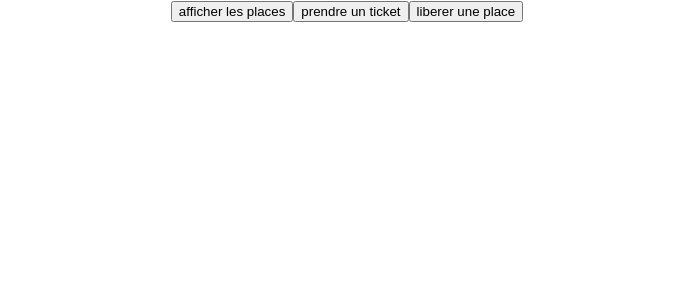
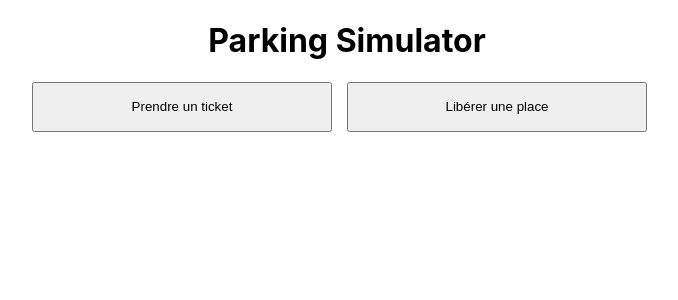
Before and after one commit to TheWincher/parking, a React (Create React App) app in the folder frontend/: page / in a window 1280 px wide. Shown: the top 300 px of the page, without its empty margins (293-971 px from the left). Built offline with nearby package versions, Linux system fonts and the light colour scheme; no server answers.

Commit message:
print error in front

```diff
--- a/frontend/public/index.html
+++ b/frontend/public/index.html
@@ -24,7 +24,7 @@
       work correctly both with client-side routing and a non-root public URL.
       Learn how to configure a non-root public URL by running `npm run build`.
     -->
-    <title>React Redux App</title>
+    <title>Parking Simulator</title>
   </head>
   <body>
     <noscript>You need to enable JavaScript to run this app.</noscript>
--- a/frontend/src/features/parking/parkingAPI.ts
+++ b/frontend/src/features/parking/parkingAPI.ts
@@ -21,5 +21,6 @@ export async function leave(id: number) : Promise<void> {
         method: 'GET',
         headers: { 'Content-Type': 'application/json' },
     });
-    return await response.json();
+
+    if(!response.ok) throw await response.json();
 }
--- a/frontend/src/features/parking/parkingSlice.ts
+++ b/frontend/src/features/parking/parkingSlice.ts
@@ -9,10 +9,12 @@ export interface ParkingSpace {
 
 export interface ParkingState {
     parkingSpaces: ParkingSpace[];
+    initialized: boolean;
 }
 
 const initialState: ParkingState = {
     parkingSpaces: [],
+    initialized: false
 };
 
 export const getAllAsync = createAsyncThunk(
@@ -51,8 +53,7 @@ export const parkingSlice = createSlice({
     extraReducers: (builder) => {
         builder.addCase(getAllAsync.fulfilled, (state, action) => {
             state.parkingSpaces = action.payload;
-        })
-        .addCase(takeAsync.fulfilled, (state, action) => {
+            state.initialized = true;
         })
     },
 });
@@ -60,5 +61,6 @@ export const parkingSlice = createSlice({
 //export const { } = parkingSlice.actions;
 
 export const selectParkingSpaces = (state: RootState) => state.parking.parkingSpaces;
+export const selectInitialized = (state: RootState) => state.parking.initialized;
 
 export default parkingSlice.reducer;
--- a/frontend/src/parking/Parking.css
+++ b/frontend/src/parking/Parking.css
@@ -36,3 +36,10 @@ td {
     height: 175px;
     width: 100px;
 }
+
+button {
+    width: 300px;
+    height: 50px;
+    margin-bottom: 15px;
+    margin-right: 15px;
+}
--- a/frontend/src/parking/Parking.tsx
+++ b/frontend/src/parking/Parking.tsx
@@ -1,11 +1,16 @@
 import { useAppDispatch, useAppSelector } from '../app/hooks';
-import { getAllAsync, leaveAsync, selectParkingSpaces, takeAsync } from '../features/parking/parkingSlice';
+import { getAllAsync, leaveAsync, selectInitialized, selectParkingSpaces, takeAsync } from '../features/parking/parkingSlice';
 import './Parking.css';
 
 function Parking() {
 
     const parkingSpaces = useAppSelector(selectParkingSpaces);
+    const initialized = useAppSelector(selectInitialized);
     const dispatch = useAppDispatch();
+
+    if(!initialized) {
+        dispatch(getAllAsync());
+    }
 
 
     let rows = [];
@@ -45,16 +50,25 @@ function Parking() {
 
     return (
         <div>
-            <button onClick={() => dispatch(getAllAsync())}>afficher les places</button>
+            <h1>Parking Simulator</h1>
             <button onClick={async () => {
                 let res = await dispatch(takeAsync());
-                await dispatch(getAllAsync());
-                alert(`Vous avez la place n°${res.payload}`)
-            }}>prendre un ticket</button>
+                if(res.payload) {
+                    alert(`Vous avez la place n°${res.payload}`)
+                    await dispatch(getAllAsync());
+                } else {
+                    alert(`Désolé, il n'y a plus de place disponible`)
+                }
+
+            }}>Prendre un ticket</button>
             <button onClick={async () =>{
-                await dispatch(leaveAsync());
-                await dispatch(getAllAsync());
-            }}>liberer une place</button>
+                const res = await dispatch(leaveAsync()) as any;
+                if(res.error !== undefined) {
+                    alert(res.error.message)
+                } else {
+                    await dispatch(getAllAsync());
+                }
+            }}>Libérer une place</button>
             <table>
                 <tbody>
                 {rows}
```
Also changed, not shown: 1 other file (tests, documents, lock files or other folders).
